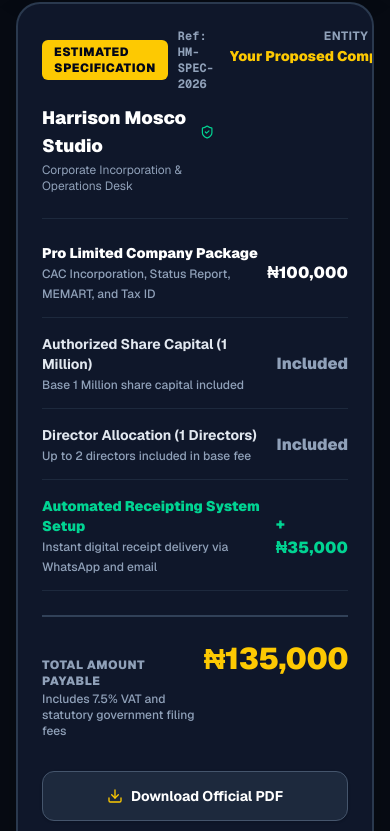
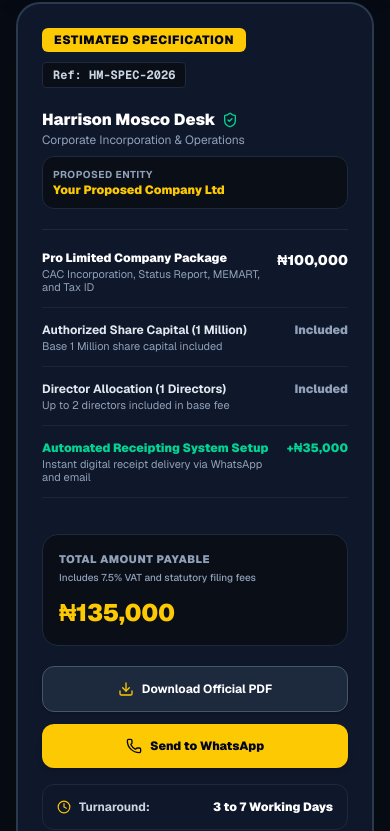
Before and after one commit to dev-anna-life/harrison-mosco, a Next.js app: page /limited in a window 390 px wide. Shown: the part 7819-8650 px from the top of the page. Built offline with nearby package versions, Linux system fonts and the light colour scheme.

Commit message:
fix: resolve anchor scrolling overlap and optimize digital receipt responsiveness

```diff
--- a/app/limited/page.tsx
+++ b/app/limited/page.tsx
@@ -305,7 +305,7 @@ export default function LimitedCompanyPage() {
       </section>
 
       {/* Pricing Tiers Section */}
-      <section id="packages" className="py-24 sm:py-32 bg-[#0a0e17]">
+      <section id="packages" className="py-24 sm:py-32 bg-[#0a0e17] scroll-mt-28 sm:scroll-mt-36">
         <div className="max-w-7xl mx-auto px-4 sm:px-6 lg:px-8">
           <Reveal type="up" duration={0.8}>
             <div className="text-center max-w-3xl mx-auto mb-16">
@@ -466,7 +466,7 @@ export default function LimitedCompanyPage() {
       </section>
 
       {/* Interactive Application Form & Live Receipt */}
-      <section id="application" className="py-24 sm:py-32 bg-[#070b13] border-t border-slate-800">
+      <section id="application" className="py-24 sm:py-32 bg-[#070b13] border-t border-slate-800 scroll-mt-28 sm:scroll-mt-36">
         <div className="max-w-7xl mx-auto px-4 sm:px-6 lg:px-8">
           <Reveal type="up" duration={0.8}>
             <div className="text-center max-w-3xl mx-auto mb-16">
--- a/components/shared/digital-receipt.tsx
+++ b/components/shared/digital-receipt.tsx
@@ -51,137 +51,131 @@ export function DigitalReceipt({
   )}%20(${formatNGN(totalPayable)}).%20Please%20confirm%20my%20order.`;
 
   return (
-    <div className="rounded-3xl bg-[#0f172a] border-2 border-slate-700/80 p-6 sm:p-8 lg:p-10 text-white shadow-2xl overflow-hidden font-sans transition-card hover:border-[#FDC902]/50">
-      {/* Top Header */}
-      <div className="flex items-start justify-between pb-6 border-b border-slate-800 gap-4">
-        <div>
-          <div className="flex items-center gap-2.5">
-            <span className="text-xs font-black tracking-wider uppercase bg-[#FDC902] text-slate-950 px-3 py-1 rounded-md">
-              {isOfficialOrder ? "OFFICIAL INVOICE" : "ESTIMATED SPECIFICATION"}
-            </span>
-            <span className="text-xs sm:text-sm text-slate-400 font-mono font-bold">Ref: {orderReference}</span>
-          </div>
-          <h4 className="text-lg sm:text-xl font-black text-white mt-3 flex items-center gap-2">
-            <span>Harrison Mosco Studio</span>
-            <ShieldCheck className="w-5 h-5 text-emerald-400" />
-          </h4>
-          <p className="text-xs sm:text-sm text-slate-400 mt-0.5">Corporate Incorporation &amp; Operations Desk</p>
+    <div className="rounded-3xl bg-[#0f172a] border-2 border-slate-700/80 p-6 sm:p-8 text-white shadow-2xl overflow-hidden font-sans transition-card hover:border-[#FDC902]/50 w-full">
+      {/* Top Header Strip */}
+      <div className="pb-5 border-b border-slate-800 space-y-4">
+        <div className="flex flex-wrap items-center justify-between gap-2.5">
+          <span className="text-xs font-black tracking-wider uppercase bg-[#FDC902] text-slate-950 px-3 py-1 rounded-md whitespace-nowrap shrink-0">
+            {isOfficialOrder ? "OFFICIAL INVOICE" : "ESTIMATED SPECIFICATION"}
+          </span>
+          <span className="text-xs text-slate-300 font-mono font-bold bg-[#0a0e17] px-2.5 py-1 rounded border border-slate-800 whitespace-nowrap shrink-0">
+            Ref: {orderReference}
+          </span>
         </div>
 
-        <div className="text-right">
-          <div className="text-xs text-slate-400 font-bold uppercase tracking-wider">Entity Name</div>
-          <div className="text-sm sm:text-base font-black text-[#FDC902] max-w-[180px] sm:max-w-[220px] truncate mt-0.5" title={companyNamePreview}>
-            {companyNamePreview}
+        <div className="flex flex-col sm:flex-row sm:items-center justify-between gap-2 pt-1">
+          <div>
+            <h4 className="text-base sm:text-lg font-black text-white flex items-center gap-1.5">
+              <span>Harrison Mosco Desk</span>
+              <ShieldCheck className="w-4 h-4 text-emerald-400 shrink-0" />
+            </h4>
+            <p className="text-xs text-slate-400">Corporate Incorporation &amp; Operations</p>
+          </div>
+
+          <div className="sm:text-right bg-[#0a0e17] p-2.5 sm:p-0 sm:bg-transparent rounded-xl border border-slate-800 sm:border-0">
+            <span className="text-[10px] text-slate-400 font-bold uppercase tracking-wider block">Proposed Entity</span>
+            <span className="text-xs sm:text-sm font-black text-[#FDC902] block truncate max-w-[240px]" title={companyNamePreview}>
+              {companyNamePreview}
+            </span>
           </div>
         </div>
       </div>
 
       {/* Itemized Line Items */}
-      <div className="py-6 space-y-4 text-sm sm:text-base">
+      <div className="py-5 space-y-3.5 text-xs sm:text-sm">
         {/* Base Package */}
-        <div className="flex items-center justify-between pb-3.5 border-b border-slate-800">
-          <div>
+        <div className="flex items-start justify-between pb-3 border-b border-slate-800/80 gap-3">
+          <div className="space-y-0.5">
             <span className="font-black text-white block">
               {packageType} Limited Company Package
             </span>
-            <span className="text-xs text-slate-400 font-medium">
+            <span className="text-[11px] text-slate-400 font-normal block leading-tight">
               CAC Incorporation, Status Report, MEMART, and Tax ID
             </span>
           </div>
-          <span className="font-black text-white text-base sm:text-lg">{formatNGN(basePrice)}</span>
+          <span className="font-black text-white text-sm sm:text-base whitespace-nowrap shrink-0">
+            {formatNGN(basePrice)}
+          </span>
         </div>
 
         {/* Share Capital */}
-        <div className="flex items-center justify-between pb-3.5 border-b border-slate-800">
-          <div>
+        <div className="flex items-start justify-between pb-3 border-b border-slate-800/80 gap-3">
+          <div className="space-y-0.5">
             <span className="text-slate-200 font-bold block">
               Authorized Share Capital ({shareCapitalMillions} Million)
             </span>
-            <span className="text-xs text-slate-400 font-medium">
+            <span className="text-[11px] text-slate-400 font-normal block leading-tight">
               {extraSharesCost > 0
                 ? `1M base included, plus ${shareCapitalMillions - 1}M additional capital stamp duties`
                 : "Base 1 Million share capital included"}
             </span>
           </div>
-          <span className={`font-black text-base ${extraSharesCost > 0 ? "text-[#FDC902]" : "text-slate-400"}`}>
+          <span className={`font-black text-xs sm:text-sm whitespace-nowrap shrink-0 ${extraSharesCost > 0 ? "text-[#FDC902]" : "text-slate-400"}`}>
             {extraSharesCost > 0 ? `+${formatNGN(extraSharesCost)}` : "Included"}
           </span>
         </div>
 
         {/* Directors */}
-        <div className="flex items-center justify-between pb-3.5 border-b border-slate-800">
-          <div>
+        <div className="flex items-start justify-between pb-3 border-b border-slate-800/80 gap-3">
+          <div className="space-y-0.5">
             <span className="text-slate-200 font-bold block">
               Director Allocation ({directorCount} Directors)
             </span>
-            <span className="text-xs text-slate-400 font-medium">
+            <span className="text-[11px] text-slate-400 font-normal block leading-tight">
               {extraDirectorsCost > 0
                 ? `2 directors included, plus ${directorCount - 2} additional directors`
                 : "Up to 2 directors included in base fee"}
             </span>
           </div>
-          <span className={`font-black text-base ${extraDirectorsCost > 0 ? "text-[#FDC902]" : "text-slate-400"}`}>
+          <span className={`font-black text-xs sm:text-sm whitespace-nowrap shrink-0 ${extraDirectorsCost > 0 ? "text-[#FDC902]" : "text-slate-400"}`}>
             {extraDirectorsCost > 0 ? `+${formatNGN(extraDirectorsCost)}` : "Included"}
           </span>
         </div>
 
-        {/* AI Video Add-on */}
-        {aiVideoCost > 0 && (
-          <div className="flex items-center justify-between pb-3.5 border-b border-slate-800">
-            <div>
-              <span className="text-[#FDC902] font-black block">
-                Branded AI Video Commercial
-              </span>
-              <span className="text-xs text-slate-400 font-medium">
-                Custom marketing video created by in-house studio
-              </span>
-            </div>
-            <span className="font-black text-[#FDC902] text-base">+{formatNGN(aiVideoCost)}</span>
-          </div>
-        )}
-
         {/* Automated Invoicing Add-on */}
         {automatedInvoicingCost > 0 && (
-          <div className="flex items-center justify-between pb-3.5 border-b border-slate-800">
-            <div>
+          <div className="flex items-start justify-between pb-3 border-b border-slate-800/80 gap-3">
+            <div className="space-y-0.5">
               <span className="text-emerald-400 font-black block">
                 Automated Receipting System Setup
               </span>
-              <span className="text-xs text-slate-400 font-medium">
+              <span className="text-[11px] text-slate-400 font-normal block leading-tight">
                 Instant digital receipt delivery via WhatsApp and email
               </span>
             </div>
-            <span className="font-black text-emerald-400 text-base">+{formatNGN(automatedInvoicingCost)}</span>
+            <span className="font-black text-emerald-400 text-xs sm:text-sm whitespace-nowrap shrink-0">
+              +{formatNGN(automatedInvoicingCost)}
+            </span>
           </div>
         )}
       </div>
 
-      {/* Total Section */}
-      <div className="pt-6 border-t-2 border-slate-700 space-y-6">
-        <div className="flex items-baseline justify-between">
+      {/* Total Section Box */}
+      <div className="pt-4 space-y-4">
+        <div className="bg-[#0a0e17] p-4 sm:p-5 rounded-2xl border border-slate-800 flex flex-col sm:flex-row items-start sm:items-center justify-between gap-3">
           <div>
-            <span className="text-xs uppercase tracking-wider text-slate-400 font-black block">
+            <span className="text-[11px] uppercase tracking-wider text-slate-400 font-black block">
               Total Amount Payable
             </span>
-            <span className="text-xs text-slate-400 font-medium mt-0.5 block">
-              Includes 7.5% VAT and statutory government filing fees
+            <span className="text-[10px] text-slate-400 font-medium block mt-0.5">
+              Includes 7.5% VAT and statutory filing fees
             </span>
           </div>
-          <div className="text-right">
-            <span className="text-3xl sm:text-4xl lg:text-5xl font-black text-[#FDC902] tracking-tight">
+          <div className="text-left sm:text-right shrink-0">
+            <span className="text-2xl sm:text-3xl lg:text-4xl font-black text-[#FDC902] tracking-tight whitespace-nowrap">
               {formatNGN(totalPayable)}
             </span>
           </div>
         </div>
 
         {/* Action Buttons: PDF Download & WhatsApp */}
-        <div className="grid grid-cols-1 sm:grid-cols-2 gap-3 pt-2">
+        <div className="grid grid-cols-1 sm:grid-cols-2 gap-3 pt-1">
           <button
             type="button"
             onClick={handleDownloadPDF}
-            className="w-full py-3.5 px-4 bg-slate-800 hover:bg-slate-700 text-white font-bold rounded-xl text-sm transition-all border border-slate-600 flex items-center justify-center gap-2 shadow-sm"
+            className="w-full py-3.5 px-3 bg-slate-800 hover:bg-slate-700 text-white font-bold rounded-xl text-xs sm:text-sm transition-all border border-slate-600 flex items-center justify-center gap-2 shadow-sm whitespace-nowrap"
           >
-            <Download className="w-4 h-4 text-[#FDC902]" />
+            <Download className="w-4 h-4 text-[#FDC902] shrink-0" />
             <span>Download Official PDF</span>
           </button>
 
@@ -189,18 +183,18 @@ export function DigitalReceipt({
             href={whatsappShareUrl}
             target="_blank"
             rel="noopener noreferrer"
-            className="w-full py-3.5 px-4 bg-[#FDC902] hover:bg-amber-400 text-slate-950 font-black rounded-xl text-sm transition-all flex items-center justify-center gap-2 shadow-md"
+            className="w-full py-3.5 px-3 bg-[#FDC902] hover:bg-amber-400 text-slate-950 font-black rounded-xl text-xs sm:text-sm transition-all flex items-center justify-center gap-2 shadow-md whitespace-nowrap"
           >
-            <Phone className="w-4 h-4" />
-            <span>Send to WhatsApp Desk</span>
+            <Phone className="w-4 h-4 shrink-0" />
+            <span>Send to WhatsApp</span>
           </a>
         </div>
 
         {/* Delivery Timeframe */}
-        <div className="p-4 rounded-2xl bg-slate-900 border border-slate-800 flex items-center justify-between text-xs sm:text-sm text-slate-300">
+        <div className="p-3.5 rounded-xl bg-slate-900/80 border border-slate-800 flex items-center justify-between text-xs text-slate-300">
           <div className="flex items-center gap-2">
-            <Clock className="w-4 h-4 text-[#FDC902]" />
-            <span className="font-bold">Estimated Turnaround:</span>
+            <Clock className="w-3.5 h-3.5 text-[#FDC902] shrink-0" />
+            <span className="font-bold">Turnaround:</span>
           </div>
           <span className="font-black text-white">3 to 7 Working Days</span>
         </div>
```
